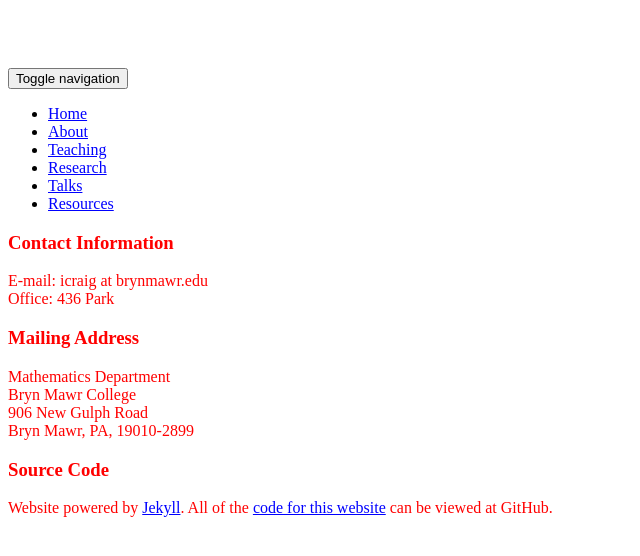
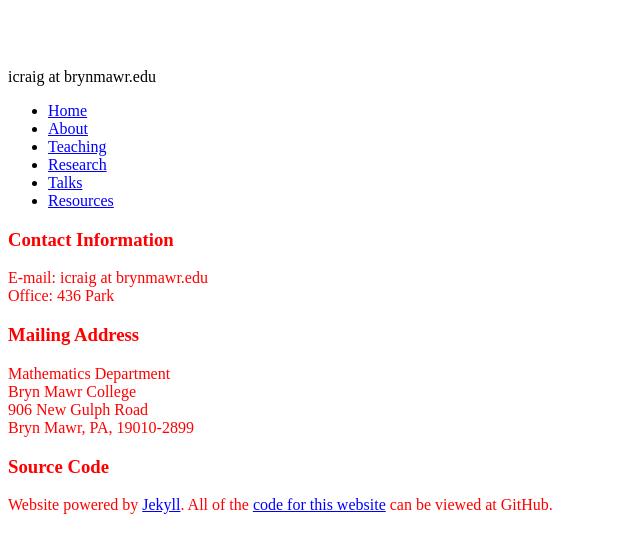
Before and after one commit to isundberg/isaacmc.github.io, a Jekyll site: the page built from index.html, in a window 1280 px wide. Shown: the top 556 px of the page, without its empty margins (0-640 px from the left). Built offline with Jekyll 4.4.1, drawn with Linux system fonts in a browser that asks for light colours.

Commit message:
Update header.html

```diff
--- a/_includes/header.html
+++ b/_includes/header.html
@@ -1,24 +1,11 @@
-<div class="container-fluid">
-    <div class="row-fluid">
-        <div class="navbar navbar-inverse navbar-fixed-top" role="navigation">
-            <div class="navbar-header">
-                <button type="button" class="navbar-toggle" data-toggle="collapse" data-target="#bs-example-navbar-collapse-1">
-                  <span class="sr-only">Toggle navigation</span>
-                  <span class="icon-bar"></span>
-                  <span class="icon-bar"></span>
-                  <span class="icon-bar"></span>
-                </button>
-              </div>
-              <div class="collapse navbar-collapse" id="bs-example-navbar-collapse-1">
-                <ul class="nav navbar-nav">
-                    <li class="active"><a href="{{ site.baseurl }}/">Home</a></li>
-                    <li class="active"><a href="{{ site.baseurl }}/about/index.html">About</a></li>
-                    <li class="active"><a href="{{ site.baseurl }}/teaching/index.html">Teaching</a></li>
-                    <li class="active"><a href="{{ site.baseurl }}/research/index.html">Research</a></li>
-                    <li class="active"><a href="{{ site.baseurl }}/talks/index.html">Talks</a></li>
-                    <li class="active"><a href="{{ site.baseurl }}/resources/resources.html">Resources</a></li>
-                </ul>
-              </div>
-        </div>
-    </div>
+<div id="header">
+	<div id="email">icraig at brynmawr.edu</div>
+	<ul id="navbar">
+        <li><a href="{{ site.baseurl }}/">Home</a></li>
+        <li><a href="{{ site.baseurl }}/about/index.html">About</a></li>
+        <li><a href="{{ site.baseurl }}/teaching/index.html">Teaching</a></li>
+        <li><a href="{{ site.baseurl }}/research/index.html">Research</a></li>
+        <li><a href="{{ site.baseurl }}/talks/index.html">Talks</a></li>
+        <li><a href="{{ site.baseurl }}/resources/resources.html">Resources</a></li>
+    </ul>
 </div>
```
